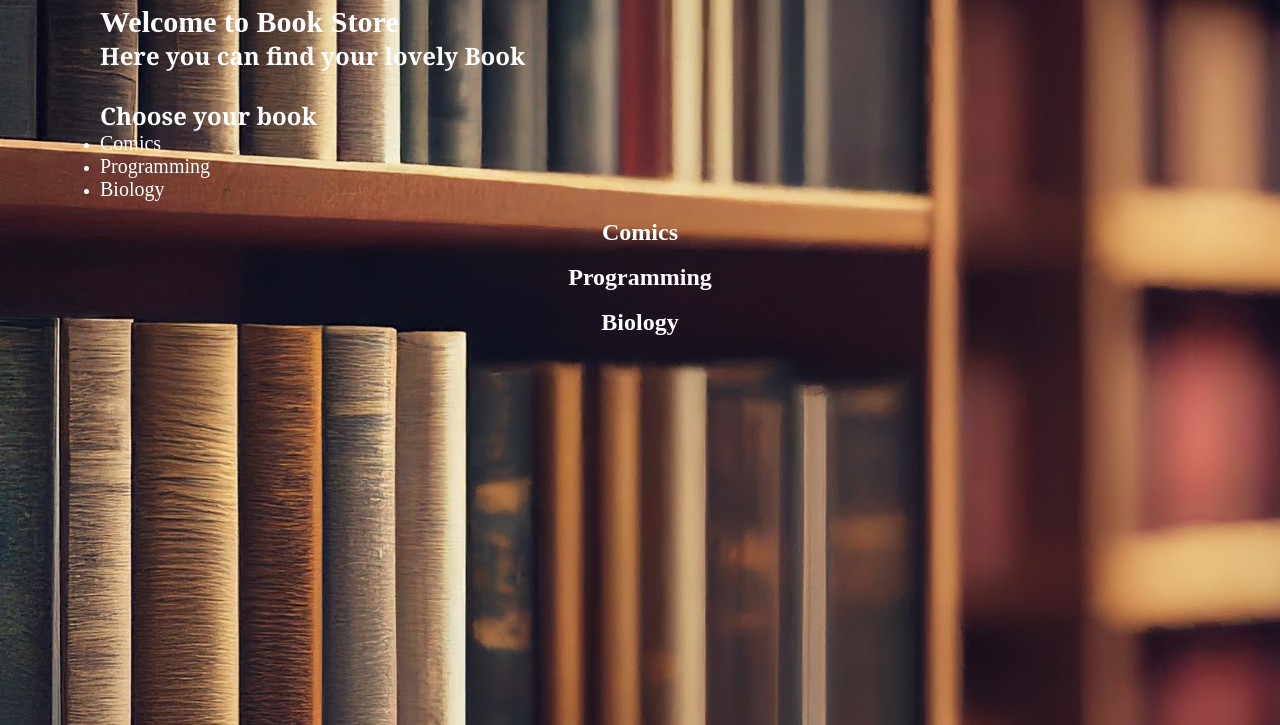
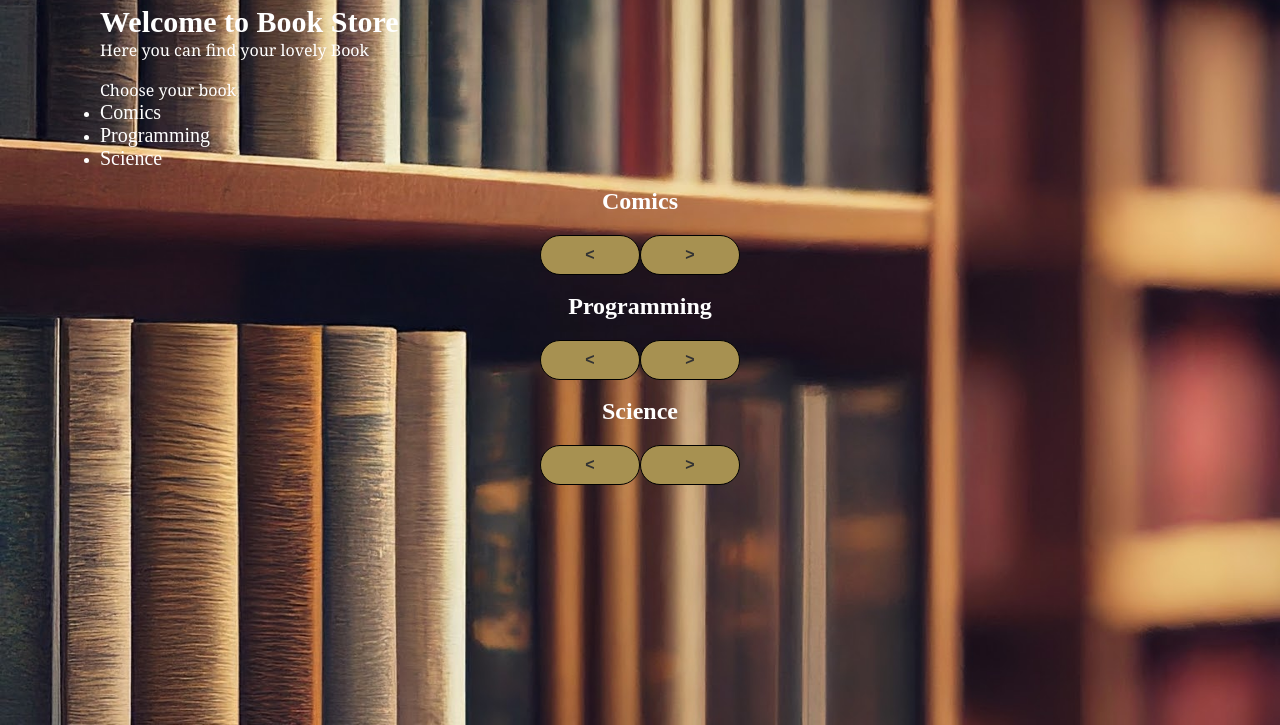
Before and after one commit to Omar-Mahmoud-25/Web-Project, a Django app: page /available in a window 1280 px wide. Shown: the part 75-800 px from the top of the page. Run offline with Django 5.2, Linux system fonts and the light colour scheme.

Commit message:
Update categories.html

```diff
--- a/WebProjectDjango/library/templates/categories.html
+++ b/WebProjectDjango/library/templates/categories.html
@@ -2,35 +2,149 @@
 {% load static %}
 
 {% block page %}
-<h2>
 <div class="content">
   <h1>Welcome to <span>Book Store</span></h1>
   <p>Here you can find your lovely Book</p>
   <br />
-    <!-- <a href="#" class="btn btn-primary">Choose your book</a> -->
   <p>Choose your book</p>
 </div>
-</h2>
-<!-- Header section end -->
 
 <ul>
   <li><a class="category" href="#comics">Comics</a></li>
   <li><a class="category" href="#programming">Programming</a></li>
-  <li><a class="category" href="#biology">Biology</a></li>
+  <li><a class="category" href="#science">Science</a></li>
 </ul>
 <br />
 <section id="comics">
-  <h2 style="text-align: center">Comics</h2>
+  <h2 style="text-align: center;">Comics</h2>
+  <div class="book-container" id="comics-container"></div>
+  <div class="pagination" style="text-align: center;">
+    <button class="prevBtn" onclick="changePage('comics', -1)">&lt;</button>
+    <button class="nextBtn" onclick="changePage('comics', 1)">&gt;</button>
+  </div>
 </section>
-<br />
+<br>
 <section id="programming">
-  <h2 style="text-align: center">Programming</h2>
+  <h2 style="text-align: center;">Programming</h2>
+  <div class="book-container" id="programming-container"></div>
+  <div class="pagination" style="text-align: center;">
+    <button class="prevBtn" onclick="changePage('programming', -1)">&lt;</button>
+    <button class="nextBtn" onclick="changePage('programming', 1)">&gt;</button>
+  </div>
 </section>
-<br />
-<section id="biology">
-  <h2 style="text-align: center">Biology</h2>
+<br>
+<section id="science">
+  <h2 style="text-align: center;">Science</h2>
+  <div class="book-container" id="science-container"></div>
+  <div class="pagination" style="text-align: center;">
+    <button class="prevBtn" onclick="changePage('science', -1)">&lt;</button>
+    <button class="nextBtn" onclick="changePage('science', 1)">&gt;</button>
+  </div>
 </section>
 <br />
 
-<br />
+<style>
+.section-container {
+  display: flex;
+  flex-direction: column;
+  align-items: center;
+  margin-bottom: 40px;
+}
+
+.book-container {
+  display: flex;
+  flex-wrap: wrap;
+  justify-content: center;
+}
+
+.book-item {
+  display: flex;
+  flex-direction: column;
+  align-items: center;
+  justify-content: space-between;
+  width: 170px;
+  height: 420px;
+  padding: 10px;
+  border: 1px solid #ddd;
+  border-radius: 8px;
+  box-shadow: 0 2px 4px rgba(0, 0, 0, 0.1);
+  margin-bottom: 20px;
+}
+
+.book-item img {
+  width: 130px;
+  height: 180px;
+}
+
+.book-item p {
+  text-align: center;
+  margin: 10px 0;
+  flex-grow: 1;
+}
+
+.book-item button {
+  display: block;
+  margin: 0 auto;
+  padding: 8px 16px;
+  background-color: rgb(220,213,170);
+  color: rgb(0,0,0);
+  border: none;
+  border-radius: 4px;
+  cursor: pointer;
+}
+</style>
+
+<script>
+  document.addEventListener('DOMContentLoaded', () => {
+    loadBooks('comics', 1);
+    loadBooks('programming', 1);
+    loadBooks('science', 1);
+  });
+
+  let currentPage = {
+    comics: 1,
+    programming: 1,
+    science: 1
+  };
+
+  function loadBooks(category, page) {
+    fetch(`/get-books-by-category/?category=${category}&page=${page}`)
+      .then(response => response.json())
+      .then(data => {
+        const container = document.getElementById(`${category}-container`);
+        container.innerHTML = '';
+
+        data.books.forEach(book => {
+          const bookItem = document.createElement('div');
+          bookItem.className = 'book-item';
+          bookItem.innerHTML = `
+            <img src="${book.bookImage}" alt="${book.name}">
+            <p>${book.name}</p>
+            <button onclick="window.location.href='/book/${book.id}/'">Details</button>
+            <br>
+            <button onclick="editBook(${book.id})">Edit</button>
+            <br>
+            <button onclick="deleteBook(${book.id})">Delete</button>
+          `;
+          container.appendChild(bookItem);
+        });
+      })
+      .catch(error => console.error('Error:', error));
+  }
+
+  function changePage(category, direction) {
+    const newPage = currentPage[category] + direction;
+    if (newPage > 0) {
+      currentPage[category] = newPage;
+      loadBooks(category, newPage);
+    }
+  }
+
+  function editBook(bookId) {
+    window.location.href = `/edit-book/${bookId}/`;
+  }
+
+
+</script>
+
 {% endblock page %}
```
Lines whose indentation alone changed are shown as unchanged.
